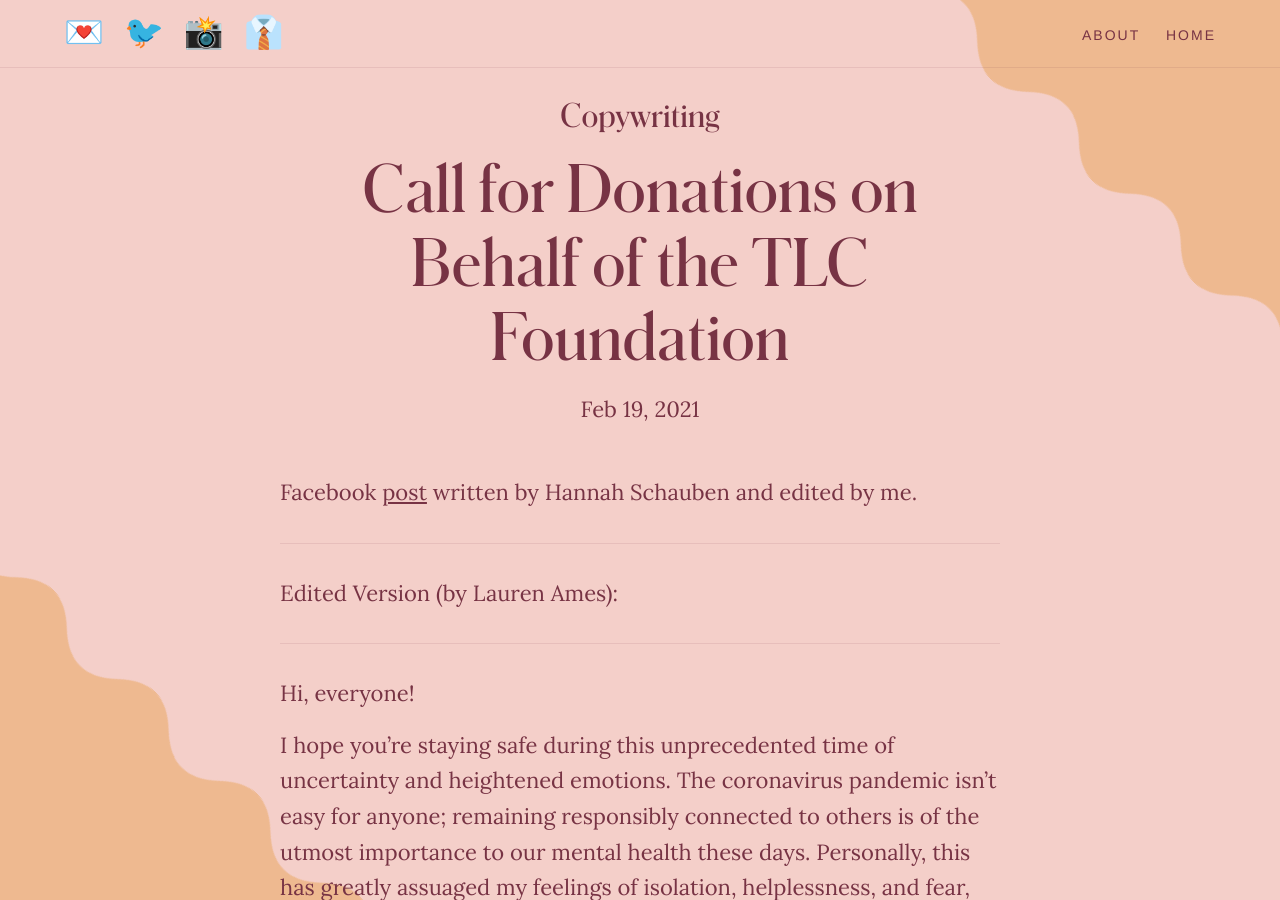
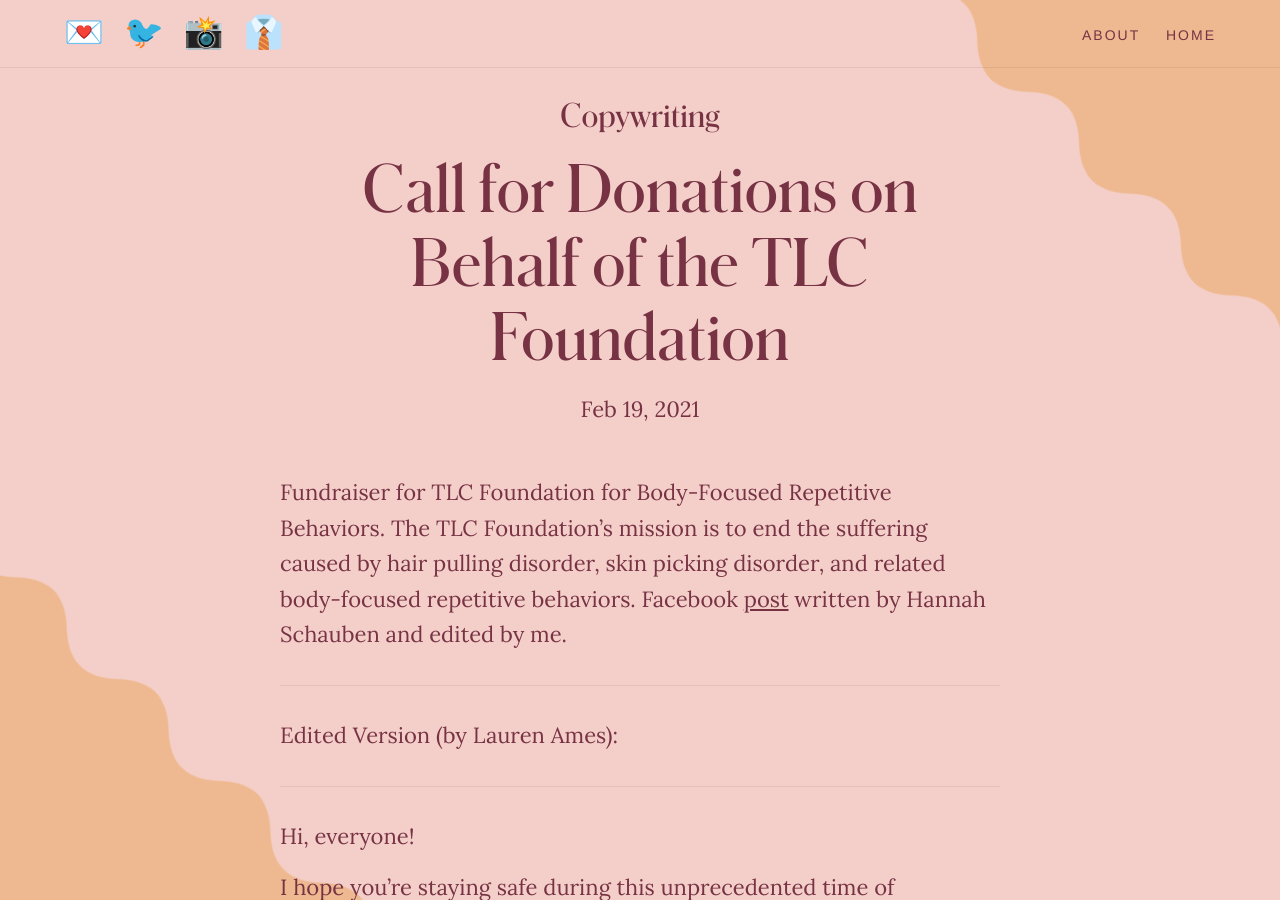
Before and after one commit to smittenn/laa-blog, a Jekyll site: the page built from _posts/2021-02-20-call-for-donations-on-behalf-of-the-tlc-foundation-for-body-focused-repetitive-behaviors.markdown, in a window 1280 px wide and 900 px high. Built offline with Jekyll 4.4.1, drawn with Linux system fonts in a browser that asks for light colours; our own code applies the rules of GitHub Pages for plain Markdown files.

Commit message:
Updated Call For Donations On Behalf Of The Tlc Foundation For Body Focused Repetitive Behaviors

```diff
--- a/_posts/2021-02-20-call-for-donations-on-behalf-of-the-tlc-foundation-for-body-focused-repetitive-behaviors.markdown
+++ b/_posts/2021-02-20-call-for-donations-on-behalf-of-the-tlc-foundation-for-body-focused-repetitive-behaviors.markdown
@@ -5,7 +5,7 @@
 - Copywriting
 ---
 
-Facebook [post](https://www.facebook.com/donate/224969042092814/224969075426144/) written by Hannah Schauben and edited by me.
+Fundraiser for TLC Foundation for Body-Focused Repetitive Behaviors. The TLC Foundation's mission is to end the suffering caused by hair pulling disorder, skin picking disorder, and related body-focused repetitive behaviors. Facebook [post](https://www.facebook.com/donate/224969042092814/224969075426144/) written by Hannah Schauben and edited by me.
 
 ---
 Edited Version (by Lauren Ames):
```
